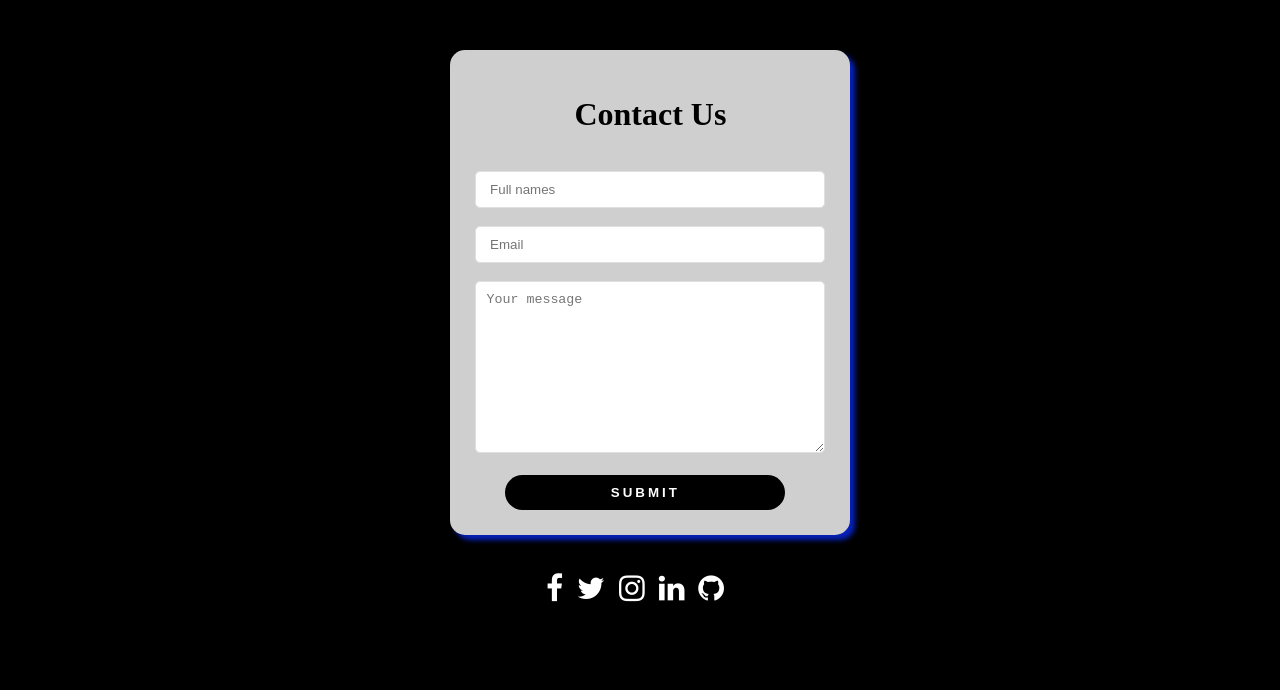
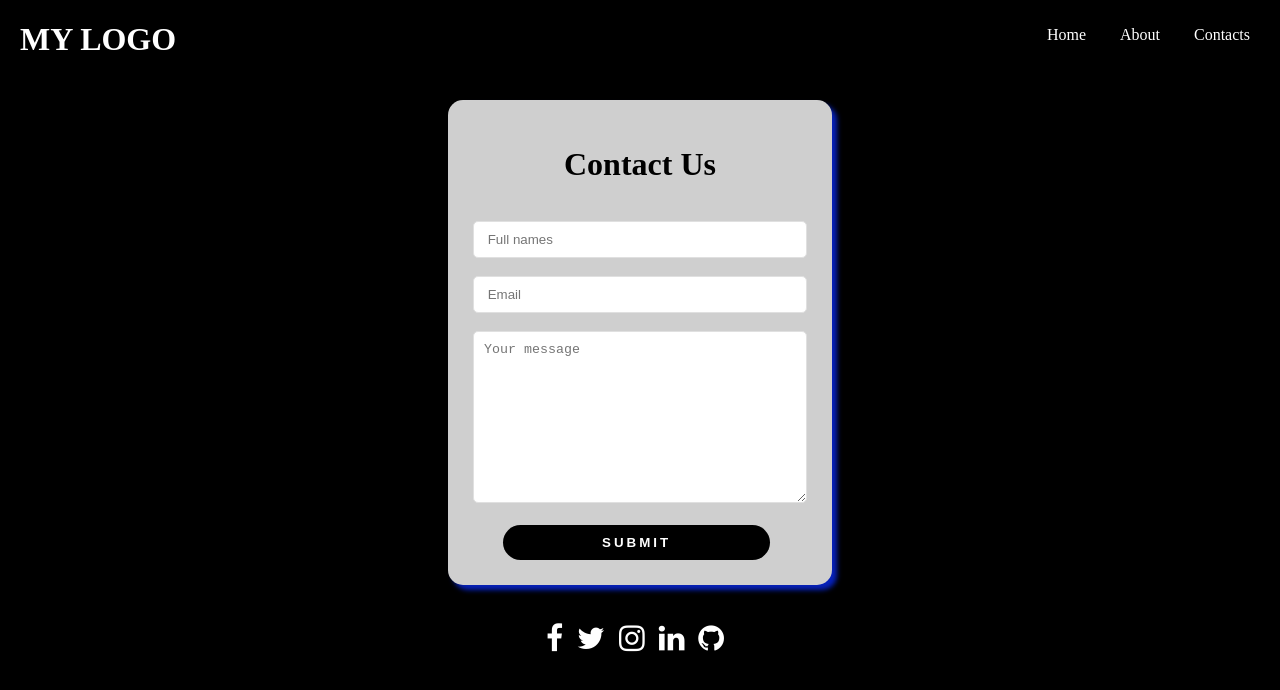
Before and after one commit to Ntwali-Josue/UI-template, a plain HTML site: page index.html in a window 1280 px wide. Drawn offline with Linux system fonts and the light colour scheme.

Commit message:
Connected my contact and landing page

```diff
--- a/css/style.css
+++ b/css/style.css
@@ -4,12 +4,46 @@
 
 body{
     background-color: #000;
-    margin-top: 50px;
+    margin: 0;
+}
+
+header {
+    background-color: #000000;
+    color: #fff;
+    position: fixed;
+    width: 100%;
+    margin: 0;
+    /* margin-bottom: 100px; */
+}
+
+header h1 {
+    float: left;
+    padding-left: 20px;
+}
+
+.nav-links {
+    float: right;
+    margin-top: 10px;
+}
+
+.nav-links ul li {
+    display: inline;
+    padding-right: 30px;
+}
+
+.nav-links ul li a{
+    text-decoration: none;
+    color: #fff;
+}
+
+main {
+    margin: auto 35%;
+    padding-top: 100px;
 }
 
 .wrapper{
     max-width: 400px;
-    margin: auto 35%;
+    /* margin-top: 100px; */
     width: 100%;
     background: #cfcfcf;
     padding: 25px;
@@ -58,6 +92,7 @@ h1 {
     cursor: pointer;
 }
 
+
 footer {
     padding: 20px;
 }
--- a/index.html
+++ b/index.html
@@ -7,7 +7,18 @@
     <link rel="stylesheet" href="https://cdnjs.cloudflare.com/ajax/libs/font-awesome/4.7.0/css/font-awesome.min.css">
     <title>Contact page</title>
 </head>
+<header>
+    <h1>MY LOGO</h1>
+    <div class="nav-links">
+        <ul>
+            <li><a href="landing page/landing.html">Home</a></li>
+            <li><a href="#">About</a></li>
+            <li><a href="#">Contacts</a></li>
+        </ul>
+    </div>
+</header>
 <body>
+    <main>
         <div class="wrapper">
             <h1>Contact Us</h1><br>
             <form>
@@ -26,6 +37,7 @@
                 </div>
             </form>
         </div>
+    </main>
 </body><br>
 <footer>
     <div class="container">
--- a/landing page/css/landing.css
+++ b/landing page/landing-css/landing.css
@@ -13,6 +13,7 @@ header {
 
 header h1 {
     float: left;
+    padding-left: 20px;
 }
 
 .nav-links {
@@ -28,6 +29,11 @@ header h1 {
 .nav-links ul li a{
     text-decoration: none;
     color: #fff;
+    font-size: 20px;
+}
+
+.nav-links ul li a:hover {
+    text-decoration: underline;
 }
 
 main {
@@ -54,7 +60,6 @@ main {
 
 .intro button {
     border: 0px;
-    /* margin: auto 30px; */
     margin-bottom: 50px;
     padding: 10px;
     text-align: center;
```
Also changed, not shown: landing page/landing.html (+1 -1 lines), 1 other file. Lines whose indentation alone changed are shown as unchanged.
